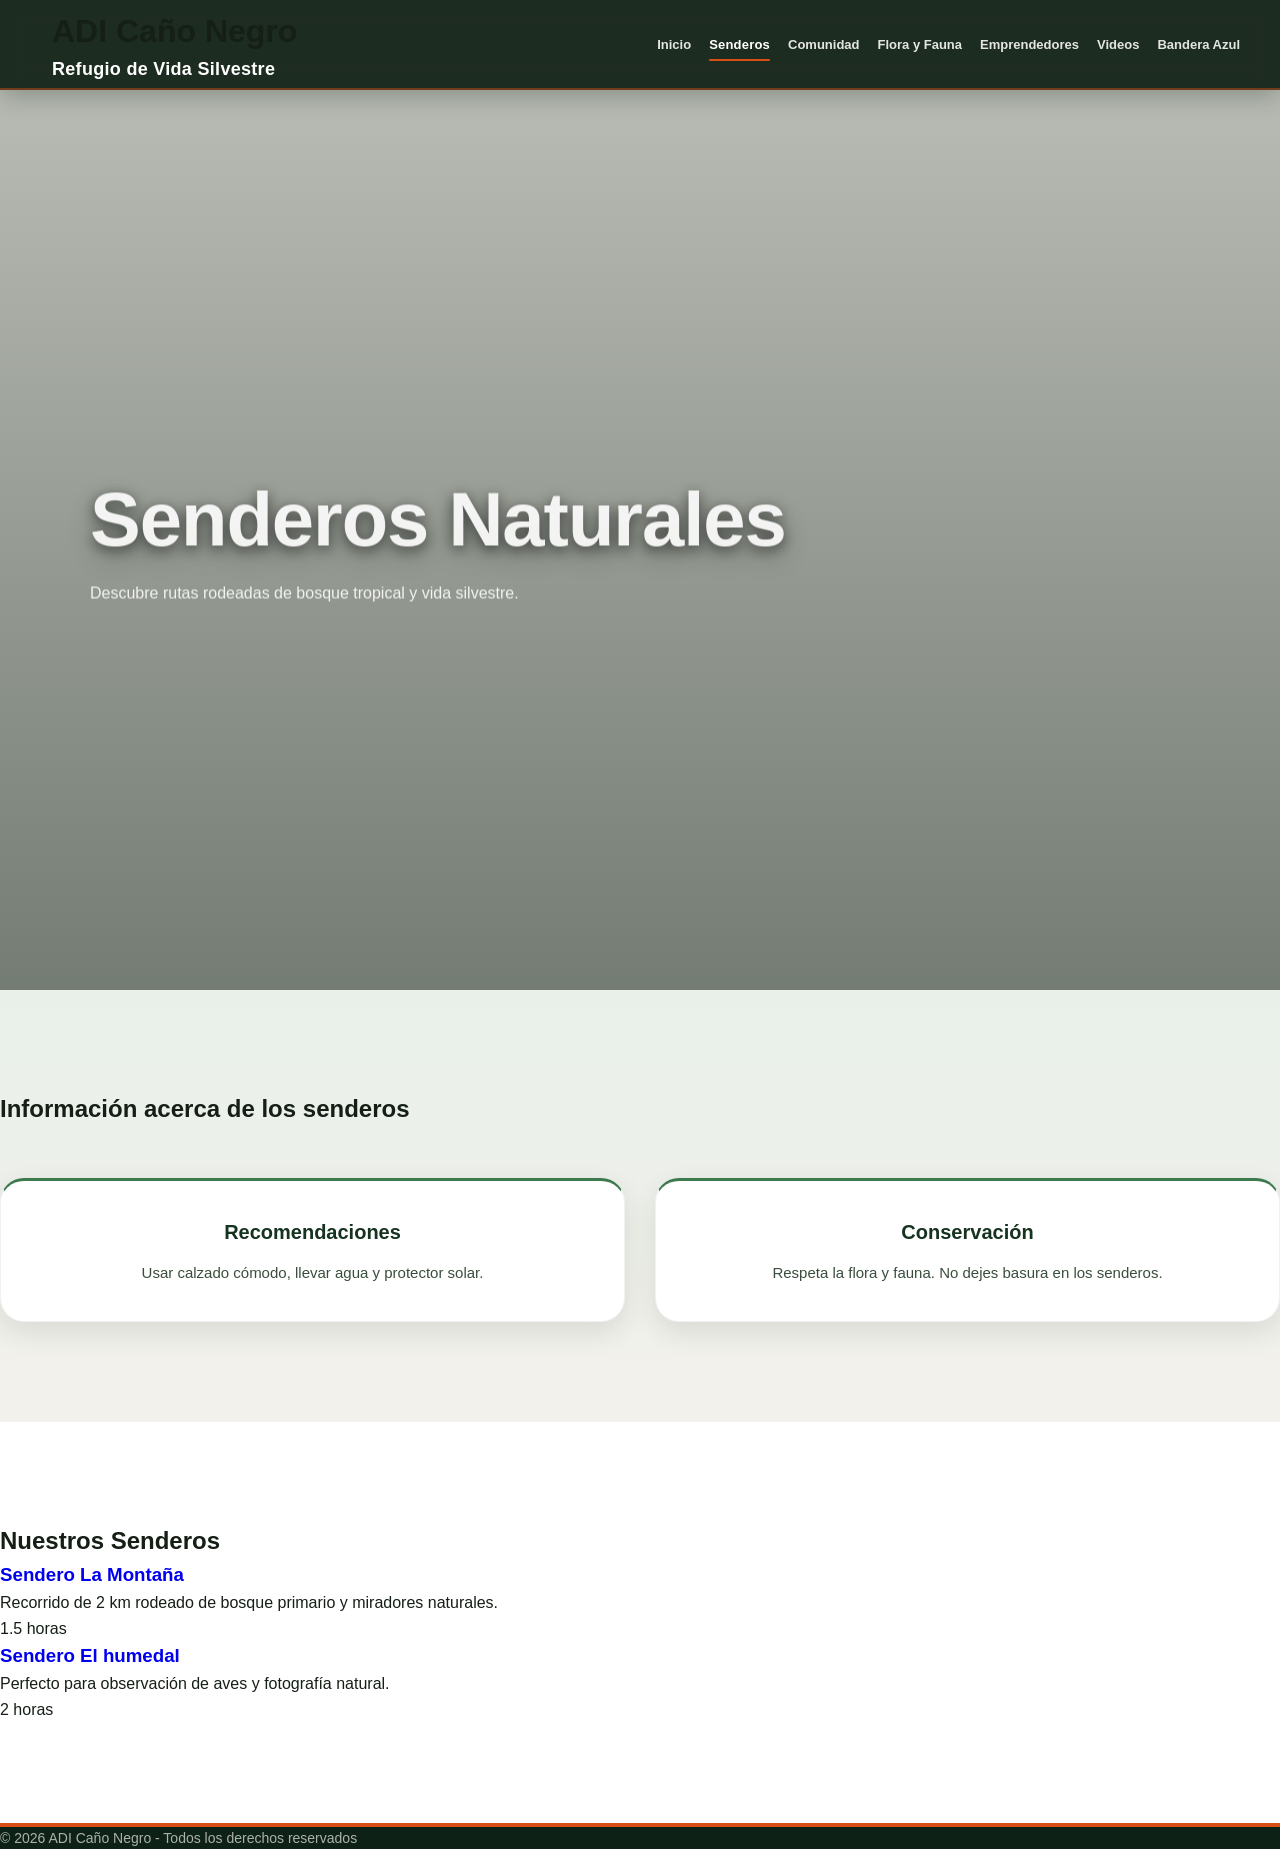
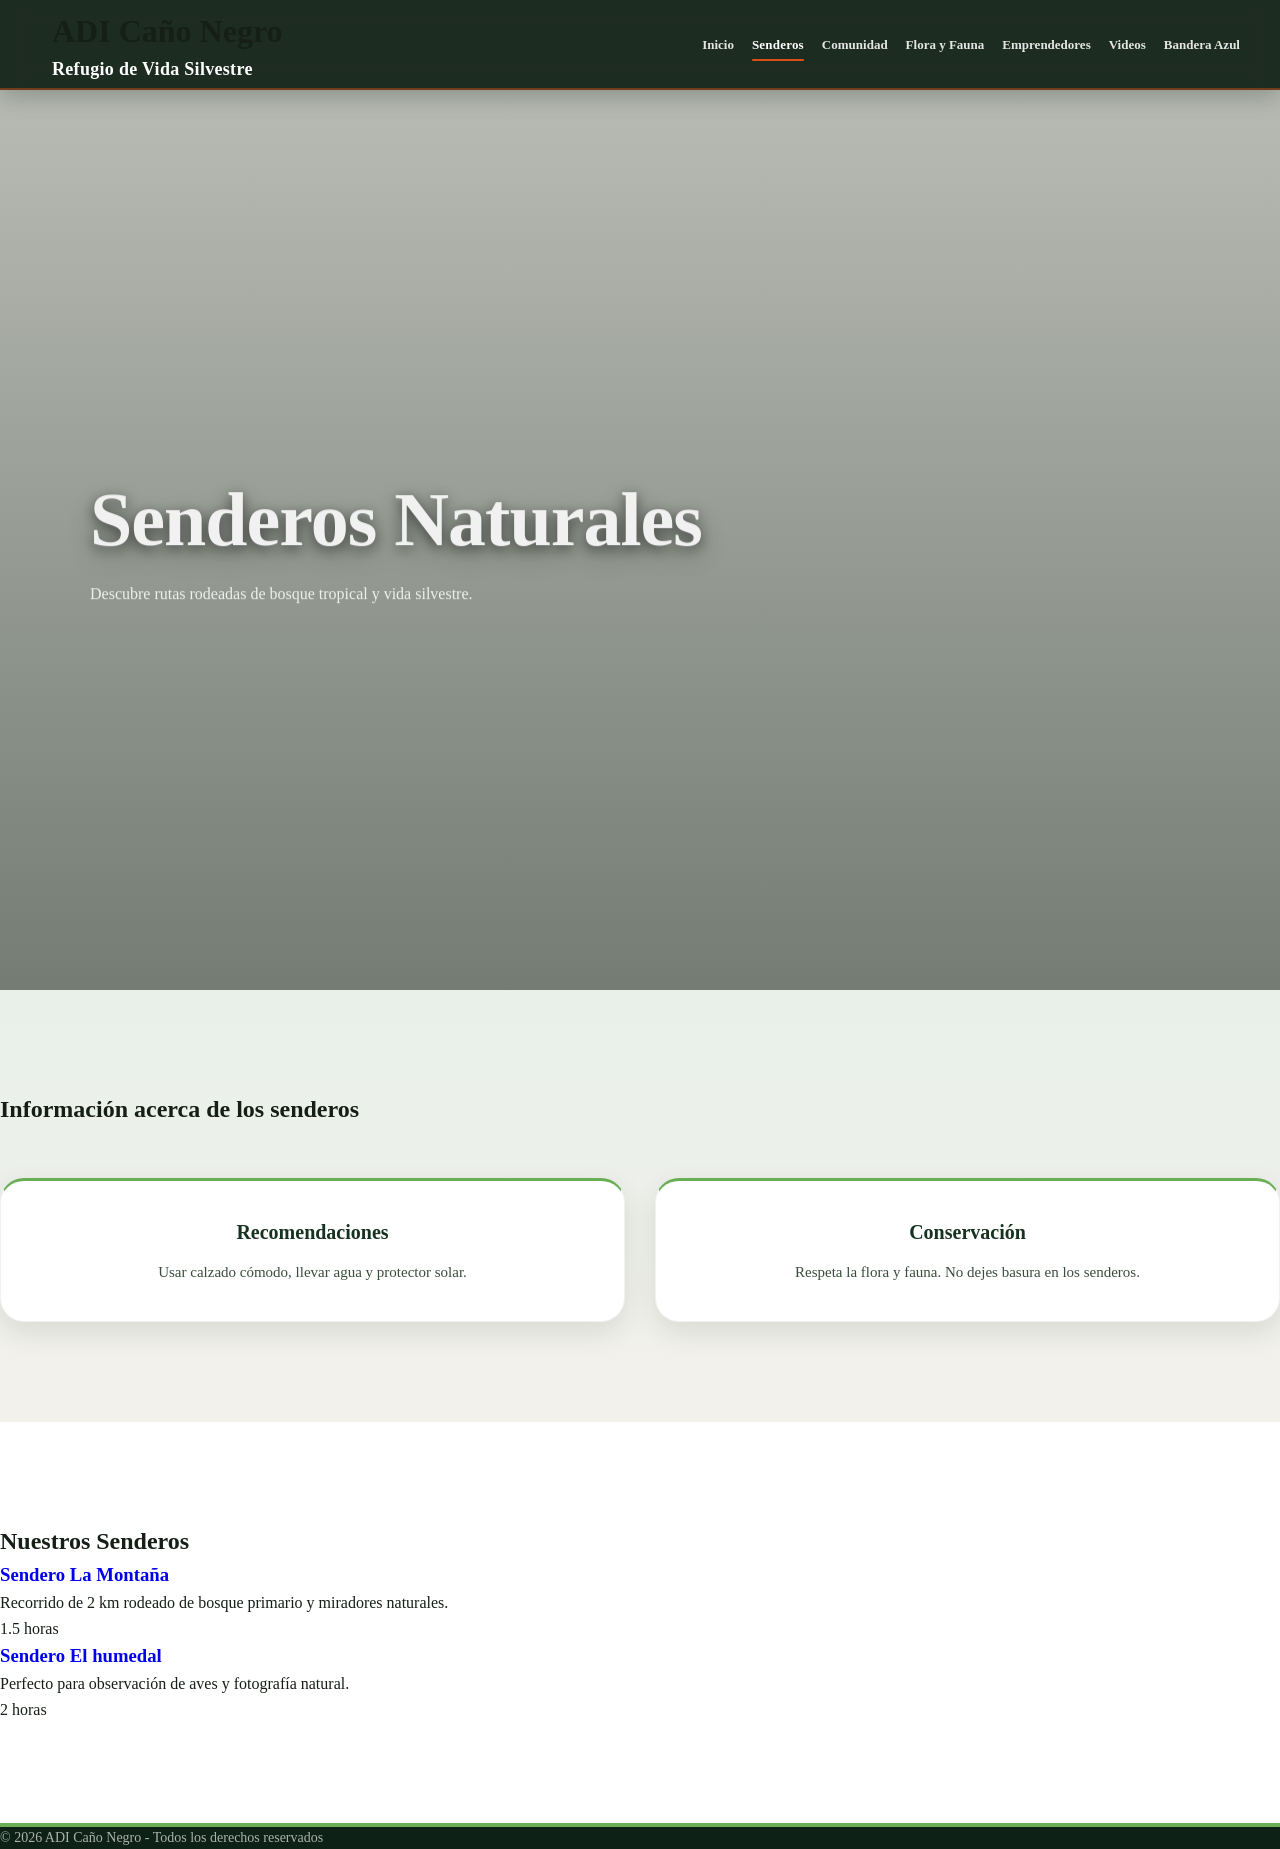

Diseño en ajuste, fotos, colores

--- a/CSS/sendero/senderos.css
+++ b/CSS/sendero/senderos.css
@@ -31,9 +31,9 @@
     --sombra: 0 10px 28px rgba(14, 33, 22, 0.11);
     --sombra-hover: 0 18px 40px rgba(14, 33, 22, 0.19);
 
-    /* ── Amarillo Eco Drive (logo) ── */
-    --amarillo-eco-drive: #F2BB2E;
-    --amarillo-eco-drive-hover: #DDA61F;
+    /* ── Amarillo Eco trail (logo) ── */
+    --amarillo-eco-trail: #F2BB2E;
+    --amarillo-eco-trail-hover: #DDA61F;
 }
 
 /* ================= RESET ================= */
@@ -58,6 +58,17 @@ body {
     overflow-x: hidden;
     width: 100%;
     overflow-x: hidden;
+}
+
+/* Tipografía más orgánica para títulos (no tan "cuadrada" como Poppins) */
+h1,
+h2,
+h3,
+p,
+span,
+h4,
+a {
+    font-family: 'Fraunces', serif;
 }
 
 img {
@@ -338,7 +349,7 @@ nav a.active,
 
 .hero-tag {
     display: inline-block;
-    color: #c8e6ca;
+    color: var(--verde-claro);
     font-size: 15px;
     font-weight: 700;
     letter-spacing: 1.2px;
@@ -370,7 +381,7 @@ nav a.active,
 }
 
 .location {
-    color: #ddeedd;
+    color: var(--verde-claro);
     font-size: 16px;
     font-weight: 600;
     text-shadow: 0 2px 8px rgba(0, 0, 0, 0.45);
@@ -384,7 +395,7 @@ nav a.active,
 /* ================= TEXTOS GENERALES ================= */
 .section-label {
     display: inline-block;
-    color: var(--verde-secundario);
+    color: var(--verde-claro);
     font-size: 13px;
     font-weight: 700;
     text-transform: uppercase;
@@ -477,7 +488,7 @@ nav a.active,
     text-align: center;
     transition: 0.35s ease;
     border: 1px solid rgba(22, 51, 32, 0.06);
-    border-top: 3px solid var(--verde-secundario);
+    border-top: 3px solid var(--verde-claro);
 }
 
 .info-box:hover {
@@ -521,12 +532,12 @@ nav a.active,
     background: var(--blanco);
 }
 
-/* ── Bloque único: logo + información + link (Eco Drive) ── */
+/* ── Bloque único: logo + información + link (Eco trail) ── */
 .sendero-cta {
     margin: 50px auto 0;
-    max-width: 820px;
+    max-width: 1020px;
     background: var(--fondo-suave);
-    border: 1px solid rgba(22, 51, 32, 0.08);
+    border: 1px solid var(--amarillo-eco-trail);
     border-radius: 24px;
     box-shadow: var(--sombra);
     padding: 72px 64px;
@@ -560,7 +571,7 @@ nav a.active,
     display: inline-flex;
     align-items: center;
     gap: 10px;
-    background: var(--amarillo-eco-drive);
+    background: var(--amarillo-eco-trail);
     color: #1A1A1A;
     font-weight: 700;
     font-size: 16px;
@@ -570,7 +581,7 @@ nav a.active,
 }
 
 .sendero-cta-button:hover {
-    background: var(--amarillo-eco-drive-hover);
+    background: var(--amarillo-eco-trail-hover);
     gap: 14px;
     transform: translateY(-2px);
 }
@@ -598,7 +609,7 @@ nav a.active,
 }
 
 .banner-tag {
-    color: var(--verde-secundario);
+    color: var(--verde-claro) !important;
     font-size: 13px;
     font-weight: 700;
     text-transform: uppercase;
@@ -626,7 +637,7 @@ nav a.active,
 footer {
     background: var(--verde-oscuro);
     color: white;
-    border-top: 4px solid var(--naranja-acento);
+    border-top: 4px solid var(--verde-claro);
 }
 
 .footer-grid {
@@ -838,23 +849,23 @@ footer p {
 .fab-main {
     width: 60px;
     height: 60px;
-    border-radius: 50%;
-    background: var(--verde-principal);
+    border-radius: 22px;
+    background: rgba(20, 40, 20, 0.95);
+    border: 1.5px solid rgba(217, 79, 21, 0.8);
     color: #ffffff;
-    border: none;
     font-size: 24px;
     cursor: pointer;
     display: flex;
     align-items: center;
     justify-content: center;
-    box-shadow: 0 8px 20px rgba(22, 51, 32, 0.30);
-    transition: 0.3s ease;
+    box-shadow: 0 0 18px rgba(217, 79, 21, 0.15);
+    transition: all 0.3s ease;
 }
 
 .fab-main:hover {
-    background: var(--verde-medio);
-    color: #ffffff;
-    transform: scale(1.1);
+    background: rgba(30, 55, 30, 0.98);
+    box-shadow: 0 0 25px rgba(217, 79, 21, 0.3);
+    transform: translateY(-2px);
 }
 
 .fab-main i {
@@ -1018,28 +1029,27 @@ footer p {
     z-index: 999;
 }
 
+/* ================= PESTAÑA IA VERTICAL ================= */
 .chat-ia-toggle {
-    width: 18px;
+    width: 20px;
     height: 380px;
-    border: none;
-    border-radius: 16px 0 0 16px;
-    background: rgba(217, 79, 21, 0.55);
+    border: 1.5px solid rgba(217, 79, 21, 0.8);
+    border-right: none;
+    border-radius: 18px 0 0 18px;
+    background: rgba(20, 40, 20, 0.95);
     color: #ffffff;
     display: flex;
     align-items: center;
     justify-content: center;
     cursor: pointer;
-    transition: 0.25s ease;
+    transition: all 0.3s ease;
     flex-shrink: 0;
+    box-shadow: 0 0 18px rgba(217, 79, 21, 0.15);
 }
 
 .chat-ia-toggle:hover {
-    background: var(--naranja-acento);
-}
-
-.chat-ia-toggle i {
-    font-size: 13px;
-    transition: 0.3s ease;
+    background: rgba(30, 55, 30, 0.98);
+    box-shadow: 0 0 25px rgba(217, 79, 21, 0.3);
 }
 
 .chat-ia-link {
@@ -1051,11 +1061,29 @@ footer p {
     display: flex;
     align-items: center;
     justify-content: center;
-    background: var(--verde-principal);
+
+    background: rgba(20, 40, 20, 0.95);
     color: white;
-    border-top-left-radius: 10px;
-    border-bottom-left-radius: 10px;
-    transition: all 0.25s ease;
+
+    border-top: 1.5px solid rgba(217, 79, 21, 0.8);
+    border-left: 1.5px solid rgba(217, 79, 21, 0.8);
+    border-bottom: 1.5px solid rgba(217, 79, 21, 0.8);
+
+    border-top-left-radius: 18px;
+    border-bottom-left-radius: 18px;
+
+    box-shadow: 0 0 18px rgba(217, 79, 21, 0.15);
+    transition: all 0.3s ease;
+}
+
+.chat-ia-link:hover {
+    background: rgba(30, 55, 30, 0.98);
+    color: white;
+}
+
+.chat-ia-toggle i {
+    font-size: 13px;
+    transition: 0.3s ease;
 }
 
 .chat-ia-link span {
@@ -1079,11 +1107,6 @@ footer p {
 
 .chat-ia-tab.open .chat-ia-toggle i {
     transform: rotate(180deg);
-}
-
-.chat-ia-link:hover {
-    background: var(--verde-oscuro);
-    color: white;
 }
 
 /* ================= RESPONSIVE ================= */
